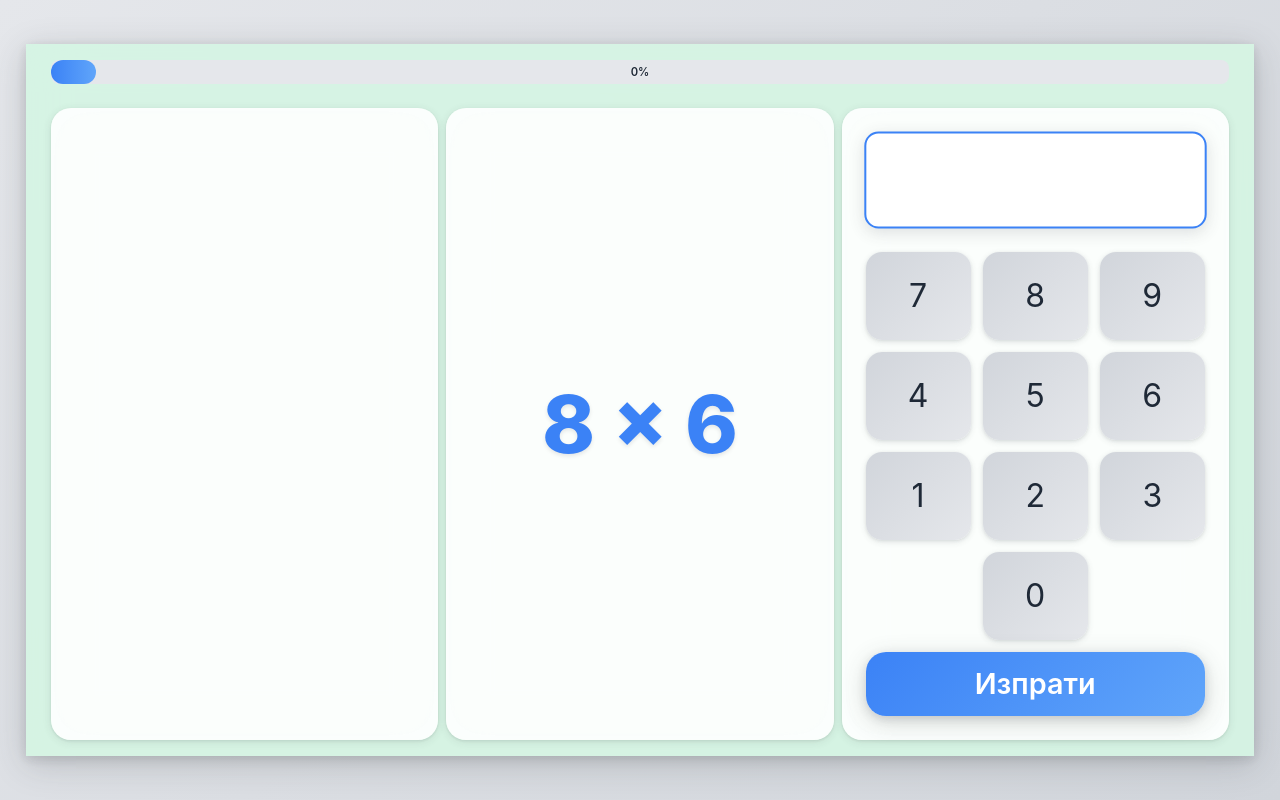
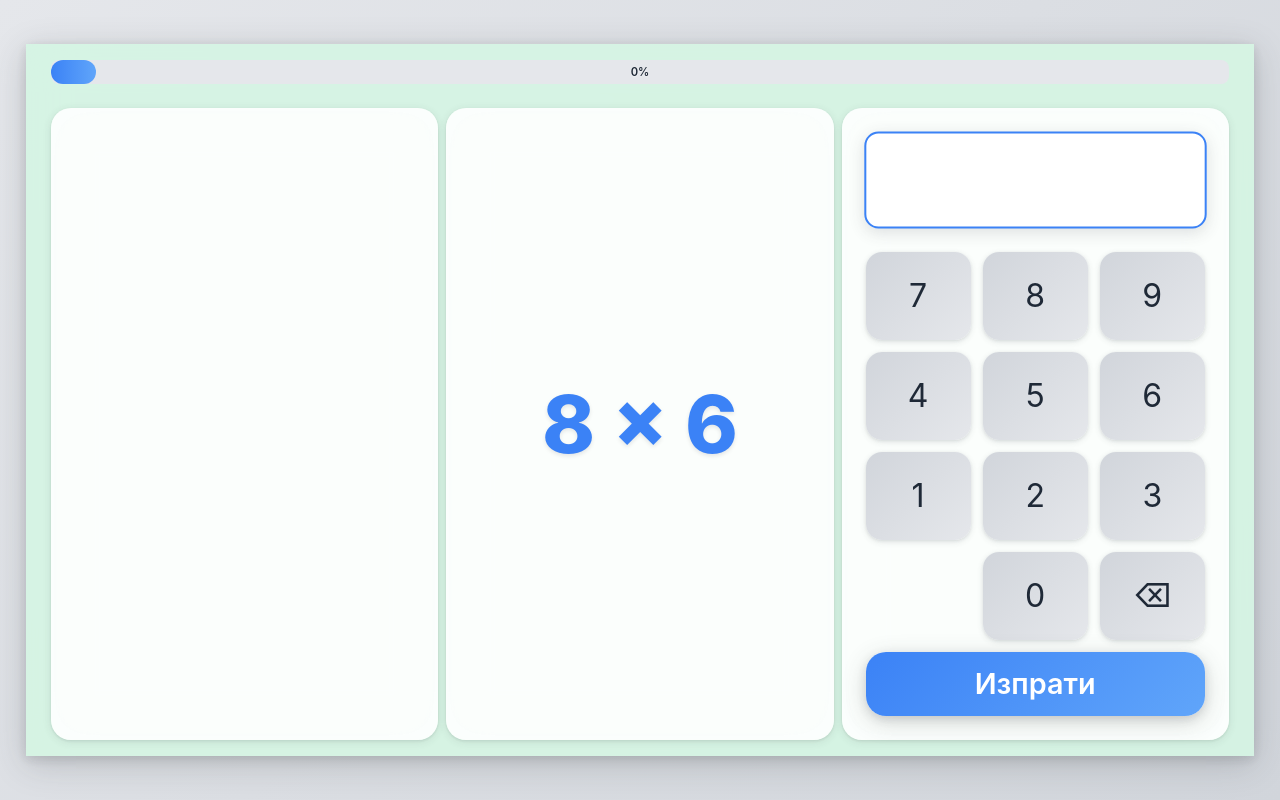
Before and after one commit to Vladi-Maxx/multiplication-trainer, a React (Vite) app: page / in a window 1280 px wide. Built offline with nearby package versions, Linux system fonts and the light colour scheme.

Commit message:
Добавен бутон за backspace в Keypad

```diff
--- a/src/components/Keypad.tsx
+++ b/src/components/Keypad.tsx
@@ -32,7 +32,7 @@ export default function Keypad({ value, setValue, onSubmit }: KeypadProps) {
 
   return (
     <div className="keypad">
-      {["7","8","9","4","5","6","1","2","3","0","OK"].map((k, i) => (
+      {["7","8","9","4","5","6","1","2","3","0","⌫","OK"].map((k, i) => (
         <button
           key={i}
           type={k === 'OK' ? 'submit' : 'button'}
```
